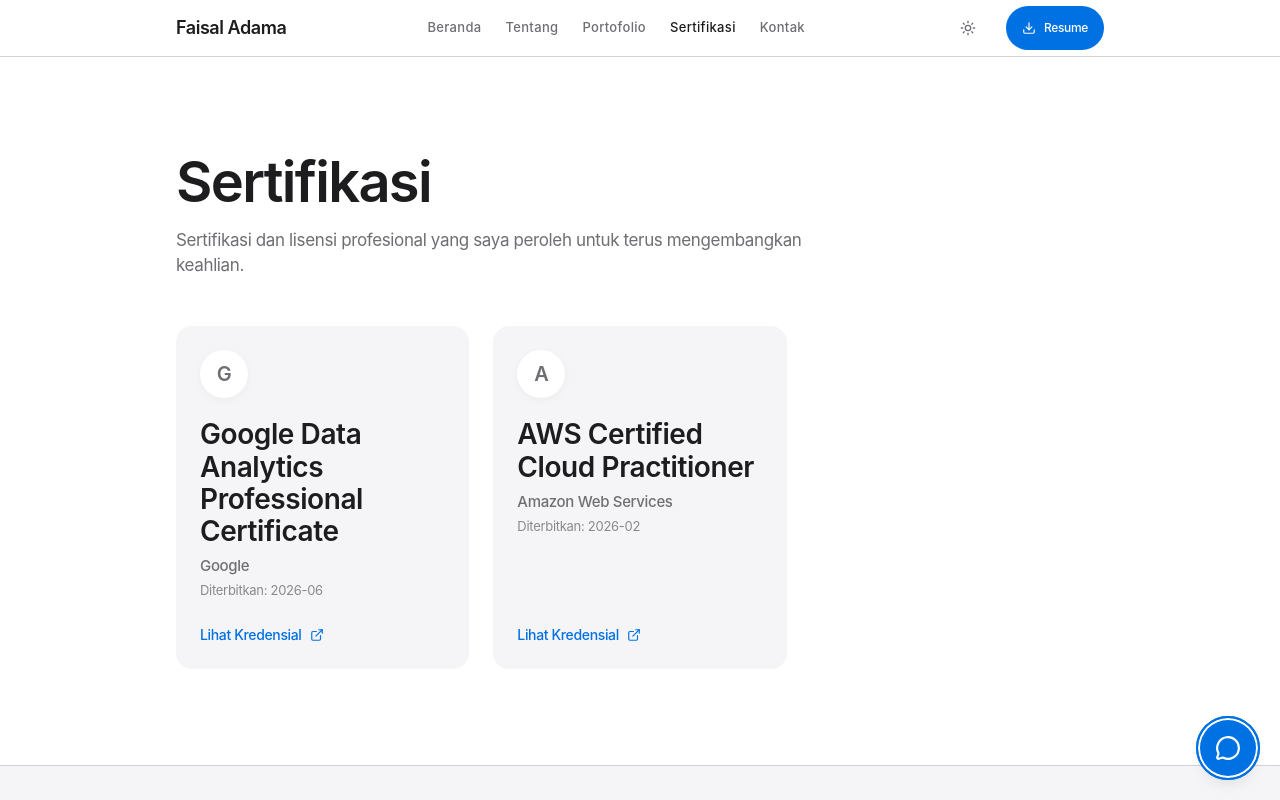
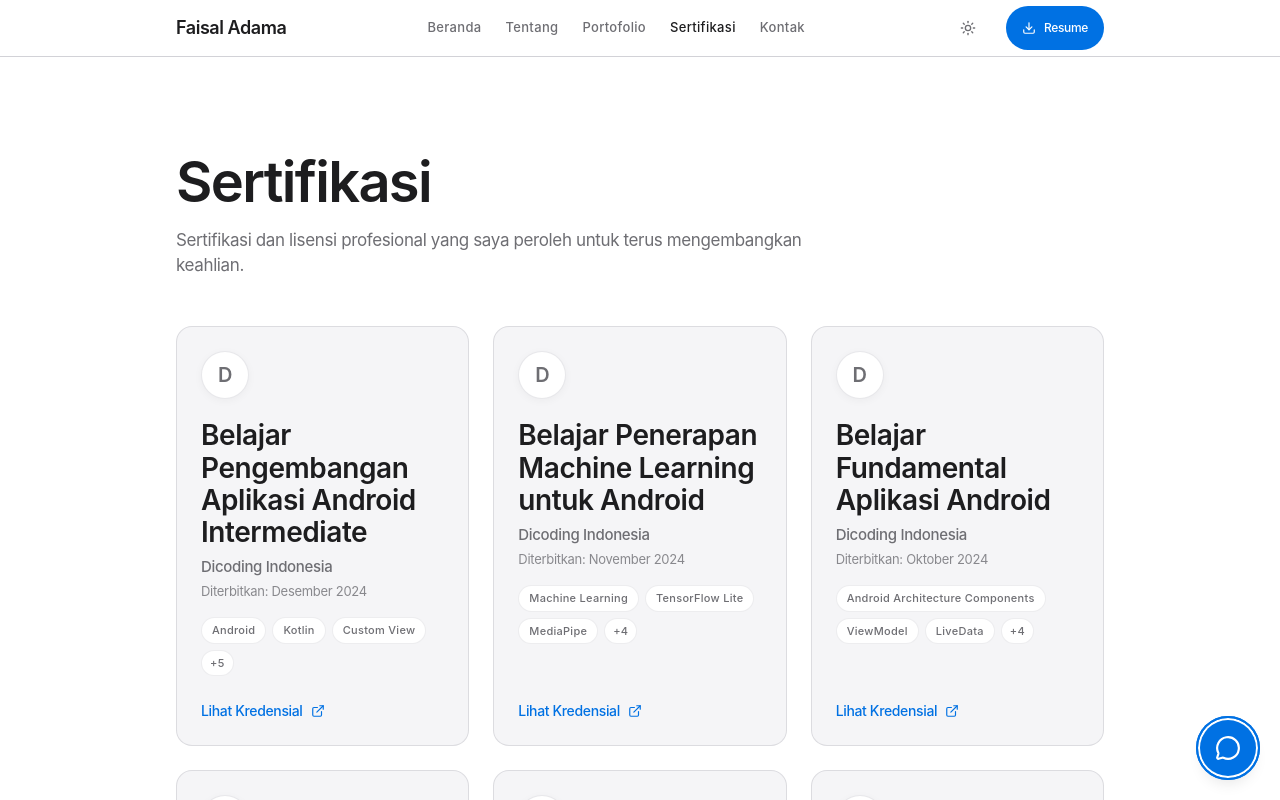
Before and after one commit to aettinata/portofolio-website, a Next.js app: page /certifications in a window 1280 px wide. Shown: the top 800 px of the page. Built offline with nearby package versions, Linux system fonts and the light colour scheme.

Commit message:
feat(certifications): replace template data with 9 verified Dicoding certifications and skill badges

```diff
--- a/src/app/api/chat/route.ts
+++ b/src/app/api/chat/route.ts
@@ -42,7 +42,10 @@ const projectsSummary = (projectsData as Project[])
   .join("\n");
 
 const certsSummary = (certificationsData as Certification[])
-  .map((c) => `- ${c.name} oleh ${c.issuer} (${c.issueDate})`)
+  .map(
+    (c) =>
+      `- ${c.name} oleh ${c.issuer} (${c.issueDate})${c.credentialId ? ` [ID: ${c.credentialId}]` : ""}${c.description ? `: ${c.description}` : ""}${c.skills && c.skills.length > 0 ? ` (Kompetensi: ${c.skills.join(", ")})` : ""}`
+  )
   .join("\n");
 
 const SYSTEM_PROMPT = `
--- a/src/app/certifications/[slug]/page.tsx
+++ b/src/app/certifications/[slug]/page.tsx
@@ -2,17 +2,33 @@ import { notFound } from "next/navigation";
 import Link from "next/link";
 import { ArrowLeft, ExternalLink } from "lucide-react";
 import { FadeIn } from "@/components/animations/FadeIn";
+import { formatMonthYear } from "@/lib/time";
 import certsData from "@/data/certifications.json";
+import { Certification } from "@/types";
 
 export async function generateStaticParams() {
-  return certsData.map((cert) => ({
+  return (certsData as Certification[]).map((cert) => ({
     slug: cert.slug,
   }));
 }
 
+export async function generateMetadata({ params }: { params: Promise<{ slug: string }> }) {
+  const { slug } = await params;
+  const cert = (certsData as Certification[]).find((c) => c.slug === slug);
+
+  if (!cert) {
+    return { title: "Sertifikasi Tidak Ditemukan" };
+  }
+
+  return {
+    title: `${cert.name} — Faisal Adama`,
+    description: cert.description || `${cert.name} diterbitkan oleh ${cert.issuer}.`,
+  };
+}
+
 export default async function CertificationDetail({ params }: { params: Promise<{ slug: string }> }) {
   const { slug } = await params;
-  const cert = certsData.find((c) => c.slug === slug);
+  const cert = (certsData as Certification[]).find((c) => c.slug === slug);
 
   if (!cert) {
     notFound();
@@ -30,10 +46,10 @@ export default async function CertificationDetail({ params }: { params: Promise<
           </Link>
         </FadeIn>
 
-          <div className="bg-bg-secondary rounded-2xl p-8 md:p-12 overflow-hidden">
+        <div className="bg-bg-secondary rounded-2xl p-8 md:p-12 overflow-hidden border border-border/70">
           <div className="flex flex-col md:flex-row gap-8 items-start">
             <FadeIn delay={0.1} className="w-full md:w-1/3 flex justify-center">
-                <div className="w-32 h-32 md:w-40 md:h-40 rounded-full bg-bg-primary shadow-[0_2px_8px_rgba(0,0,0,0.04)] flex items-center justify-center text-text-secondary text-5xl font-semibold">
+              <div className="w-32 h-32 md:w-40 md:h-40 rounded-full bg-bg-primary shadow-[0_2px_8px_rgba(0,0,0,0.04)] border border-border/50 flex items-center justify-center text-text-secondary text-5xl font-semibold">
                 {cert.issuer.charAt(0)}
               </div>
             </FadeIn>
@@ -44,18 +60,45 @@ export default async function CertificationDetail({ params }: { params: Promise<
                   {cert.name}
                 </h1>
                 <p className="text-body text-text-secondary mt-2">{cert.issuer}</p>
+                {cert.description && (
+                  <p className="text-body text-text-secondary/90 leading-relaxed mt-4">
+                    {cert.description}
+                  </p>
+                )}
               </FadeIn>
+
+              {cert.skills && cert.skills.length > 0 && (
+                <FadeIn delay={0.25} className="pt-2">
+                  <span className="block text-[12px] font-medium tracking-wide text-text-secondary uppercase mb-2">
+                    Kompetensi & Materi
+                  </span>
+                  <div className="flex flex-wrap gap-2">
+                    {cert.skills.map((skill) => (
+                      <span
+                        key={skill}
+                        className="bg-bg-primary px-3.5 py-1.5 text-[12px] rounded-full font-medium tracking-wide text-text-secondary shadow-[0_2px_4px_rgba(0,0,0,0.02)] border border-border/50"
+                      >
+                        {skill}
+                      </span>
+                    ))}
+                  </div>
+                </FadeIn>
+              )}
 
               <FadeIn delay={0.3} className="space-y-4 pt-6 border-t border-border">
                 <div className="grid grid-cols-2 gap-4">
                   <div>
                     <span className="block text-[12px] font-medium tracking-wide text-text-secondary uppercase mb-1">Diterbitkan</span>
-                      <span className="text-[15px] font-medium text-text-primary">{cert.issueDate}</span>
+                    <span className="text-[15px] font-medium text-text-primary">
+                      {formatMonthYear(cert.issueDate)}
+                    </span>
                   </div>
                   {cert.expiryDate && (
                     <div>
                       <span className="block text-[12px] font-medium tracking-wide text-text-secondary uppercase mb-1">Berlaku Hingga</span>
-                        <span className="text-[15px] font-medium text-text-primary">{cert.expiryDate}</span>
+                      <span className="text-[15px] font-medium text-text-primary">
+                        {formatMonthYear(cert.expiryDate)}
+                      </span>
                     </div>
                   )}
                 </div>
@@ -75,8 +118,9 @@ export default async function CertificationDetail({ params }: { params: Promise<
                     target="_blank"
                     rel="noreferrer"
                     className="inline-flex items-center gap-2 text-[14px] font-medium text-accent hover:opacity-80 transition-opacity duration-200"
+                    aria-label={`Lihat kredensial resmi ${cert.name}`}
                   >
-                      Lihat Kredensial <ExternalLink size={14} />
+                    Lihat Kredensial Resmi <ExternalLink size={14} />
                   </a>
                 </FadeIn>
               )}
--- a/src/components/ui/CertificationCard.tsx
+++ b/src/components/ui/CertificationCard.tsx
@@ -1,22 +1,17 @@
 import Link from "next/link";
 import { ExternalLink } from "lucide-react";
+import { formatMonthYear } from "@/lib/time";
+import { Certification } from "@/types";
 
 interface CertificationCardProps {
-  cert: {
-    id: string;
-    slug: string;
-    name: string;
-    issuer: string;
-    issueDate: string;
-    credentialUrl?: string;
-  };
+  cert: Certification;
 }
 
 export function CertificationCard({ cert }: CertificationCardProps) {
   return (
-    <div className="group flex flex-col justify-between bg-bg-secondary p-6 rounded-2xl transition-all duration-300 hover:shadow-[0_4px_24px_rgba(0,0,0,0.06)] h-full">
+    <div className="group flex flex-col justify-between bg-bg-secondary p-6 rounded-2xl border border-border/70 transition-all duration-300 hover:shadow-[0_4px_24px_rgba(0,0,0,0.06)] hover:border-text-primary/20 h-full">
       <div>
-        <div className="mb-5 flex h-12 w-12 items-center justify-center rounded-full bg-bg-primary shadow-[0_2px_8px_rgba(0,0,0,0.04)] text-text-secondary group-hover:text-accent transition-colors duration-300">
+        <div className="mb-5 flex h-12 w-12 items-center justify-center rounded-full bg-bg-primary shadow-[0_2px_8px_rgba(0,0,0,0.04)] border border-border/50 text-text-secondary group-hover:text-accent transition-colors duration-300">
           <span className="text-[20px] font-semibold">{cert.issuer.charAt(0)}</span>
         </div>
 
@@ -26,7 +21,27 @@ export function CertificationCard({ cert }: CertificationCardProps) {
           </h3>
         </Link>
         <p className="text-[15px] font-medium text-text-secondary">{cert.issuer}</p>
-        <p className="mt-1 text-[13px] text-text-secondary opacity-80">Diterbitkan: {cert.issueDate}</p>
+        <p className="mt-1 text-[13px] text-text-secondary opacity-80">
+          Diterbitkan: {formatMonthYear(cert.issueDate)}
+        </p>
+
+        {cert.skills && cert.skills.length > 0 && (
+          <div className="mt-4 flex flex-wrap gap-1.5">
+            {cert.skills.slice(0, 3).map((skill) => (
+              <span
+                key={skill}
+                className="bg-bg-primary px-2.5 py-1 text-[11px] rounded-full font-medium tracking-wide text-text-secondary border border-border/40"
+              >
+                {skill}
+              </span>
+            ))}
+            {cert.skills.length > 3 && (
+              <span className="bg-bg-primary px-2 py-1 text-[11px] rounded-full font-medium tracking-wide text-text-secondary border border-border/40">
+                +{cert.skills.length - 3}
+              </span>
+            )}
+          </div>
+        )}
       </div>
 
       {cert.credentialUrl && (
--- a/src/data/certifications.json
+++ b/src/data/certifications.json
@@ -1,24 +1,110 @@
 [
   {
     "id": "cert-1",
-    "slug": "google-data-analytics",
-    "name": "Google Data Analytics Professional Certificate",
-    "issuer": "Google",
-    "issueDate": "2026-06",
-    "expiryDate": "2029-06",
-    "credentialId": "GDA123456789",
-    "credentialUrl": "https://coursera.org/verify/professional-cert/GDA",
-    "image": "/images/certifications/cert1.jpg"
+    "slug": "belajar-pengembangan-aplikasi-android-intermediate",
+    "name": "Belajar Pengembangan Aplikasi Android Intermediate",
+    "issuer": "Dicoding Indonesia",
+    "issueDate": "2024-12",
+    "expiryDate": "2027-12",
+    "credentialId": "KEXLY5DMWZG2",
+    "credentialUrl": "https://www.dicoding.com/certificates/KEXLY5DMWZG2",
+    "description": "Program pelatihan 150 jam berfokus pada Advanced UI, Animation, Background Service, Media Handling, Google Maps Geo Location, Paging, dan Advanced Testing.",
+    "skills": ["Android", "Kotlin", "Custom View", "MotionLayout", "Service", "Google Maps API", "Paging 3", "TDD"]
   },
   {
     "id": "cert-2",
-    "slug": "aws-cloud-practitioner",
-    "name": "AWS Certified Cloud Practitioner",
-    "issuer": "Amazon Web Services",
-    "issueDate": "2026-02",
-    "expiryDate": "2029-02",
-    "credentialId": "AWS987654321",
-    "credentialUrl": "https://aws.amazon.com/verification",
-    "image": "/images/certifications/cert2.jpg"
+    "slug": "belajar-penerapan-machine-learning-untuk-android",
+    "name": "Belajar Penerapan Machine Learning untuk Android",
+    "issuer": "Dicoding Indonesia",
+    "issueDate": "2024-11",
+    "expiryDate": "2027-11",
+    "credentialId": "53XEQMY5YXRN",
+    "credentialUrl": "https://www.dicoding.com/certificates/53XEQMY5YXRN",
+    "description": "Program pelatihan 60 jam berfokus pada implementasi on-device machine learning di Android menggunakan TensorFlow Lite, MediaPipe, ML Kit, dan Firebase ML.",
+    "skills": ["Machine Learning", "TensorFlow Lite", "MediaPipe", "ML Kit", "Computer Vision", "Android", "Kotlin"]
+  },
+  {
+    "id": "cert-3",
+    "slug": "belajar-fundamental-aplikasi-android",
+    "name": "Belajar Fundamental Aplikasi Android",
+    "issuer": "Dicoding Indonesia",
+    "issueDate": "2024-10",
+    "expiryDate": "2027-10",
+    "credentialId": "0LZ0444VRP65",
+    "credentialUrl": "https://www.dicoding.com/certificates/0LZ0444VRP65",
+    "description": "Program pelatihan komprehensif 140 jam berstandar Google Authorized Training Partner mengenai Android Architecture Components, asynchronous networking, dan database lokal.",
+    "skills": ["Android Architecture Components", "ViewModel", "LiveData", "Room Database", "Retrofit", "WorkManager", "Unit Testing"]
+  },
+  {
+    "id": "cert-4",
+    "slug": "belajar-dasar-ai",
+    "name": "Belajar Dasar AI",
+    "issuer": "Dicoding Indonesia",
+    "issueDate": "2024-10",
+    "expiryDate": "2027-10",
+    "credentialId": "6RPNYYOD5Z2M",
+    "credentialUrl": "https://www.dicoding.com/certificates/6RPNYYOD5Z2M",
+    "description": "Pelatihan 10 jam mencakup prinsip dasar Artificial Intelligence, pengelolaan data untuk AI, Machine Learning, dan Deep Learning.",
+    "skills": ["Artificial Intelligence", "Machine Learning", "Deep Learning", "Data Processing"]
+  },
+  {
+    "id": "cert-5",
+    "slug": "belajar-membuat-aplikasi-android-untuk-pemula",
+    "name": "Belajar Membuat Aplikasi Android untuk Pemula",
+    "issuer": "Dicoding Indonesia",
+    "issueDate": "2024-10",
+    "expiryDate": "2027-10",
+    "credentialId": "NVP7499DWPR0",
+    "credentialUrl": "https://www.dicoding.com/certificates/NVP7499DWPR0",
+    "description": "Pelatihan 60 jam membangun aplikasi Android dari dasar dengan Android Studio, Activity Lifecycle, Intent, ViewGroup/ConstraintLayout, dan RecyclerView.",
+    "skills": ["Android Studio", "Activity Lifecycle", "Intent", "RecyclerView", "ConstraintLayout", "UI Design"]
+  },
+  {
+    "id": "cert-6",
+    "slug": "memulai-pemrograman-dengan-kotlin",
+    "name": "Memulai Pemrograman dengan Kotlin",
+    "issuer": "Dicoding Indonesia",
+    "issueDate": "2024-09",
+    "expiryDate": "2027-09",
+    "credentialId": "GRX54GO1YP0M",
+    "credentialUrl": "https://www.dicoding.com/certificates/GRX54GO1YP0M",
+    "description": "Pelatihan 50 jam mendalami bahasa Kotlin dari dasar hingga Object-Oriented Programming (OOP), Functional Programming, Generics, dan Coroutines Concurrency.",
+    "skills": ["Kotlin", "Object-Oriented Programming (OOP)", "Functional Programming", "Coroutines", "Generics"]
+  },
+  {
+    "id": "cert-7",
+    "slug": "belajar-dasar-git-dengan-github",
+    "name": "Belajar Dasar Git dengan GitHub",
+    "issuer": "Dicoding Indonesia",
+    "issueDate": "2024-09",
+    "expiryDate": "2027-09",
+    "credentialId": "QLZ9V5DJEX5D",
+    "credentialUrl": "https://www.dicoding.com/certificates/QLZ9V5DJEX5D",
+    "description": "Pelatihan 15 jam standar industri mengenai pengelolaan kode dengan Git dan kolaborasi tim melalui GitHub (branching, merging, conflict resolution, fork, dan pull requests).",
+    "skills": ["Git", "GitHub", "Version Control", "Branching & Merging", "Code Review", "Pull Request"]
+  },
+  {
+    "id": "cert-8",
+    "slug": "pengenalan-ke-logika-pemrograman",
+    "name": "Pengenalan ke Logika Pemrograman (Programming Logic 101)",
+    "issuer": "Dicoding Indonesia",
+    "issueDate": "2024-09",
+    "expiryDate": "2027-09",
+    "credentialId": "L4PQ5VRO2ZO1",
+    "credentialUrl": "https://www.dicoding.com/certificates/L4PQ5VRO2ZO1",
+    "description": "Pelatihan dasar logika pemrograman dan pemecahan masalah algoritma menggunakan gerbang logika serta computational thinking.",
+    "skills": ["Computational Thinking", "Logika Pemrograman", "Algoritma Dasar", "Problem Solving"]
+  },
+  {
+    "id": "cert-9",
+    "slug": "memulai-dasar-pemrograman-pengembang-software",
+    "name": "Memulai Dasar Pemrograman untuk Menjadi Pengembang Software",
+    "issuer": "Dicoding Indonesia",
+    "issueDate": "2024-09",
+    "expiryDate": "2027-09",
+    "credentialId": "JLX17MV0JX72",
+    "credentialUrl": "https://www.dicoding.com/certificates/JLX17MV0JX72",
+    "description": "Pelatihan dasar okupasi pengembang software (KBJI: 2512.03) berbasis HTML5, CSS3, dan JavaScript ES6 dengan evaluasi akhir nilai kelulusan sempurna 100/100.",
+    "skills": ["Software Development", "JavaScript (ES6)", "HTML5", "CSS3", "SDLC", "Flowchart"]
   }
 ]
--- a/src/types/index.ts
+++ b/src/types/index.ts
@@ -43,6 +43,8 @@ export interface Certification {
   credentialId?: string;
   credentialUrl?: string;
   image?: string;
+  description?: string;
+  skills?: string[];
 }
 
 // Profile Type
```
Lines whose indentation alone changed are shown as unchanged.
